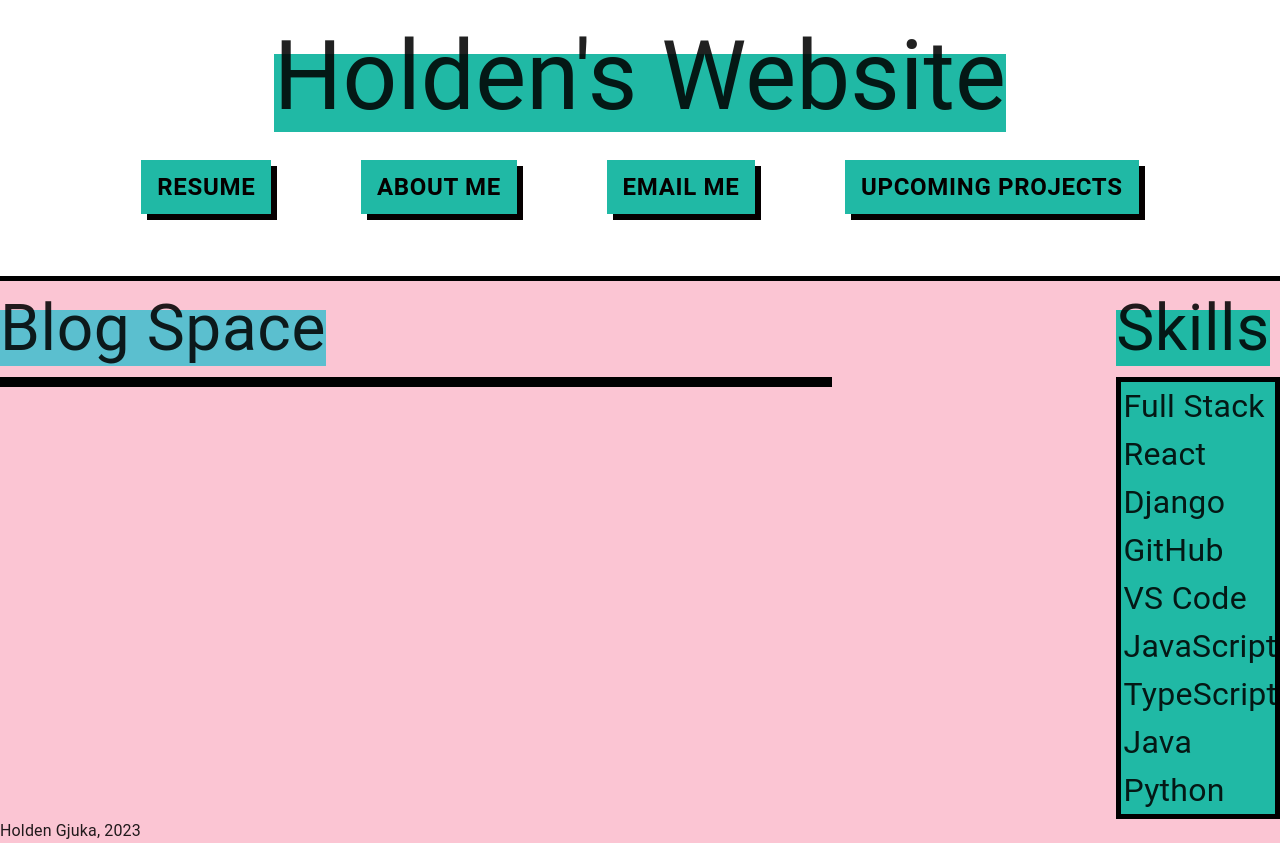
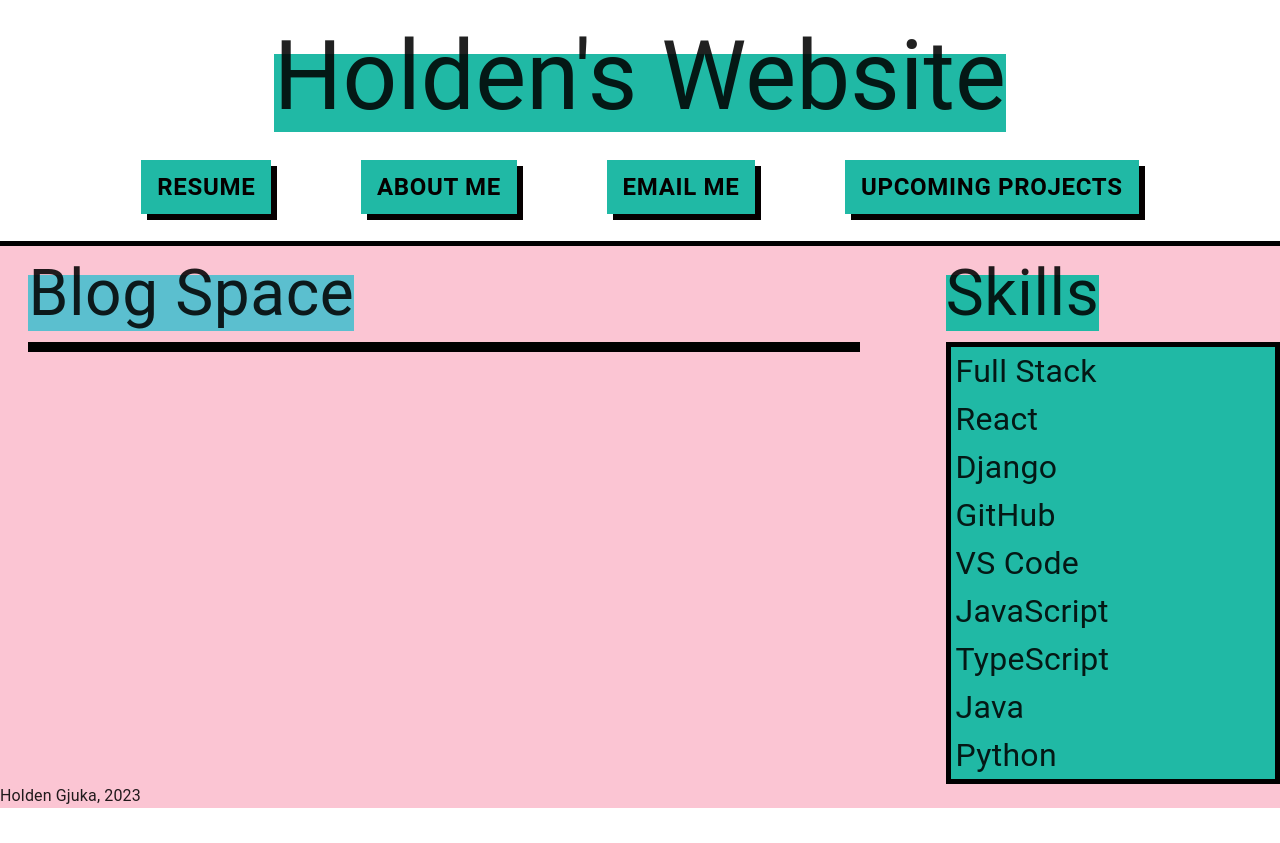
Before and after one commit to HoldenGjuka/personal-website-frontend, a React (Create React App) app: page / in a window 1280 px wide. After the commit the page ends 808 px from the top, so only its background shows below. Built offline with nearby package versions, Linux system fonts and the light colour scheme; no server answers.

Commit message:
Left side column working, right column causes a break

```diff
--- a/src/App.js
+++ b/src/App.js
@@ -7,6 +7,7 @@ import theme from './styles/Theme'
 import { FormatContainer } from './styles/FormatContainer';
 
 import Appbar from './components/Appbar'
+import Column from './components/Column'
 import Header from './components/Header'
 import BlogSpace from './components/BlogSpace'
 import Divider from './components/Divider';
@@ -25,8 +26,10 @@ export default function App () {
           <Header />
           <Appbar />
           <Divider />
+          <Column />
           <BlogSpace />
           <SkillSpace />
+          <Column />
           <Footer />
         </FormatContainer>
 
--- a/src/components/Column.js
+++ b/src/components/Column.js
@@ -2,6 +2,6 @@ import { ColumnContainer } from "../styles/Column"
 
 export default function Column(){
   return (
-      <ColumnContainer>asdf</ColumnContainer>
+      <ColumnContainer></ColumnContainer>
   )
 }
--- a/src/styles/Column.js
+++ b/src/styles/Column.js
@@ -1,9 +1,9 @@
-import React from 'react'
-
 import { styled } from '@mui/material/styles'
 import { Box } from '@mui/system'
 
-export const ColumnContainer = styled(Box, Typography, theme)(() => ({
+import { Colors } from './Theme.js'
+
+export const ColumnContainer = styled(Box, Colors)(() => ({
   gridArea: 'c',
-  flex: '0 1 auto'
+  backgroundColor: Colors.pink
 }))
--- a/src/styles/FormatContainer.js
+++ b/src/styles/FormatContainer.js
@@ -5,8 +5,8 @@ import { Box } from '@mui/system'
 //This grid container is the overall format for the entire page
 export const FormatContainer = styled(Box)(() => ({
   display: 'grid',
-  gridTemplateAreas: "'h h' 'a a' 'd d' 'b s' 'f f'",
-  gridTemplateRows: 'auto 1fr 40px',
-  gridTemplateColumns: '1fr auto',
+  gridTemplateAreas: "'h h h h' 'a a a a' 'd d d d' 'c b s s' 'f f f f'",
+  // gridTemplateRows: 'auto 1fr 40px',
+  gridTemplateColumns: '0.1fr auto',
   height: '100vh',
 }))
```
